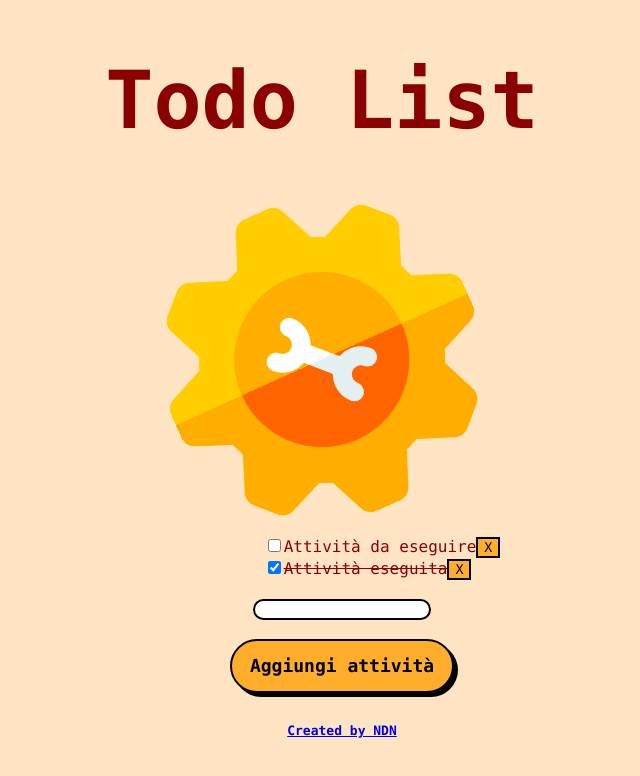
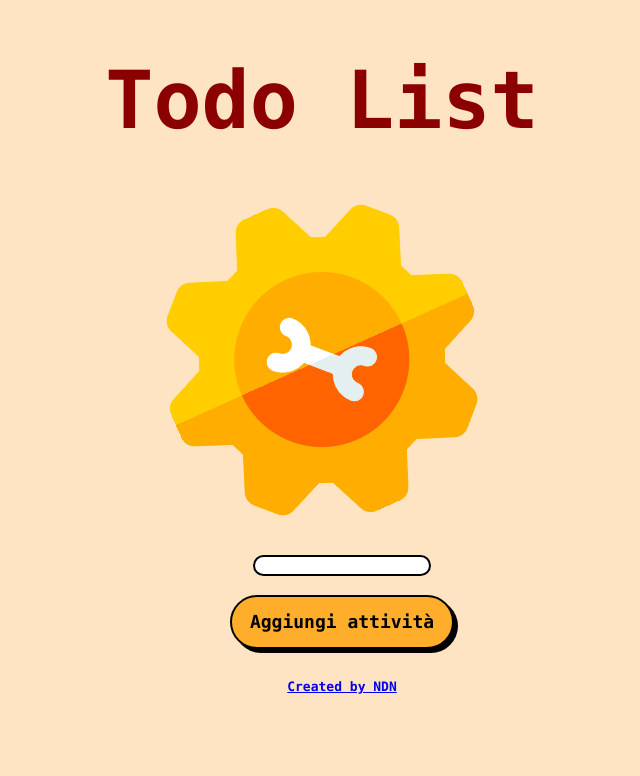
Before and after one commit to ndenicolais/pwa-app, a React (Vite) app: page / in a window 1280 px wide. Shown: the top 776 px of the page, without its empty margins (318-958 px from the left). Built offline with nearby package versions, Linux system fonts and the light colour scheme.

Commit message:
Aggiunto_localStorage

```diff
--- a/src/App.tsx
+++ b/src/App.tsx
@@ -1,25 +1,27 @@
-import React, { useState } from 'react';
+import React, { useEffect, useState } from 'react';
 import { TodoList } from './TodoList';
 import { AddTodo } from './AddTodo';
 import logo from '/public/logo-512x512.png'
 import './App.css'
 
-const initialTodos: Todo[] = [
-  {
-    text: 'Attività da eseguire',
-    complete: false,
-  },
-  {
-    text: 'Attività eseguita',
-    complete: true,
-  },
-];
+function App() {
+  const [todos, setTodos] = useState(() => {
+    // otteniamo i "todos" da localStorage
+    const savedTodos = localStorage.getItem("todos");
+    if (savedTodos) {
+      return JSON.parse(savedTodos);
+    } else {
+      return [];
+    }
+  });
 
-function App() {
-  const [todos, setTodos] = useState(initialTodos);
+  useEffect(() => {
+    // aggiungiamo i "todos" al localStorage
+    localStorage.setItem("todos", JSON.stringify(todos));
+  }, [todos]);
 
   const toggleComplete: ToggleComplete = (selectedTodo: Todo) => {
-    const newTodos = todos.map((todo) => {
+    const newTodos = todos.map((todo: any) => {
       if (todo === selectedTodo) {
         return {
           ...todo,
@@ -31,11 +33,13 @@ function App() {
     setTodos(newTodos);
   };
 
+  // elimina "todo"
   const toggleDelete: ToggleDelete = (todoToDelete: Todo) => {
-    const newTodosState = todos.filter((todo) => todo.text !== todoToDelete.text);
+    const newTodosState = todos.filter((todo: any) => todo.text !== todoToDelete.text);
     setTodos(newTodosState);
   }
 
+  // aggiungi "todo"
   const addTodo: AddTodo = (text: string) => {
     const newTodo = {text, complete: false };
     setTodos([...todos, newTodo]);
```
